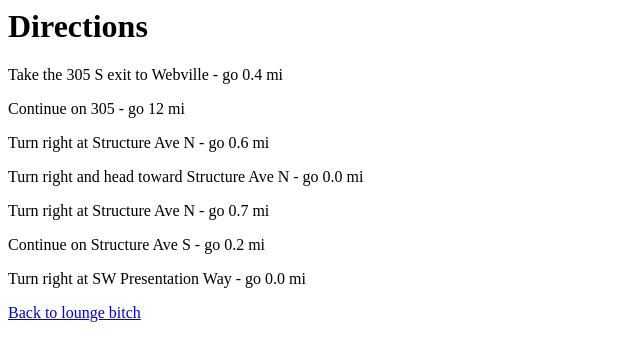
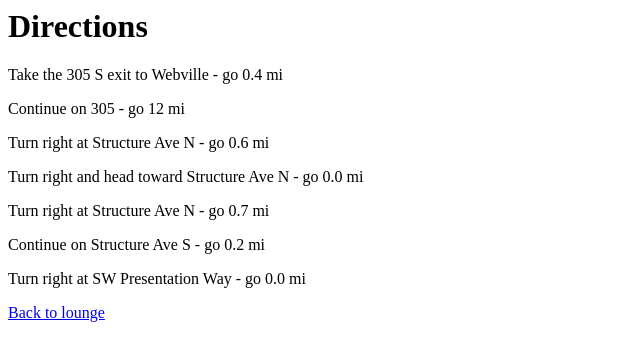
Before and after one commit to Grendlee/Lounge-Website, a plain HTML site: page About/directions.html in a window 1280 px wide. Shown: the full height of the page, 0-640 px from the left. Drawn offline with Linux system fonts and the light colour scheme.

Commit message:
correct grammar

```diff
--- a/About/directions.html
+++ b/About/directions.html
@@ -11,6 +11,6 @@
     <p>Turn right at Structure Ave N - go 0.7 mi</p>
     <p>Continue on Structure Ave S - go 0.2 mi</p>
     <p>Turn right at SW Presentation Way - go 0.0 mi</p>
-    <a href="../index.html">Back to lounge bitch</a>
+    <a href="../index.html">Back to lounge</a>
   </body>
 </html>
```
